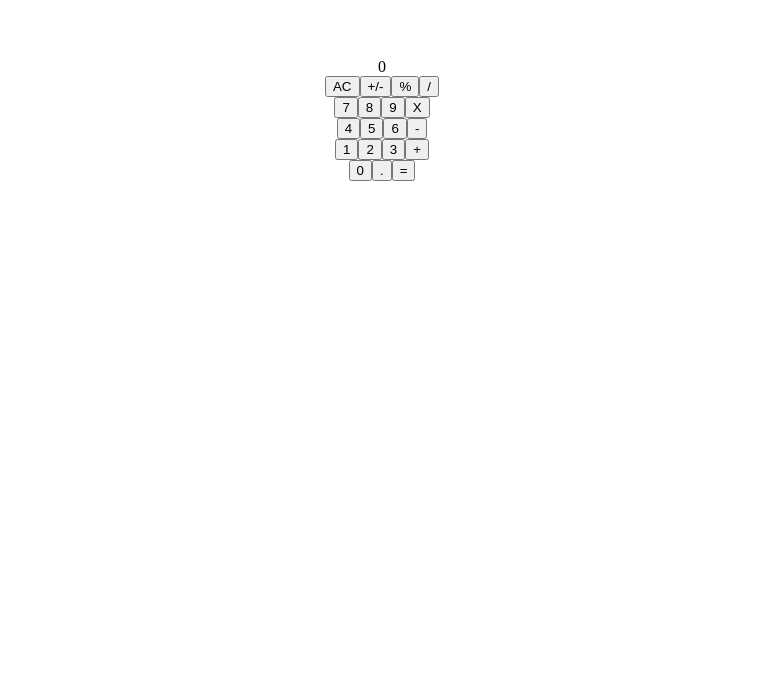
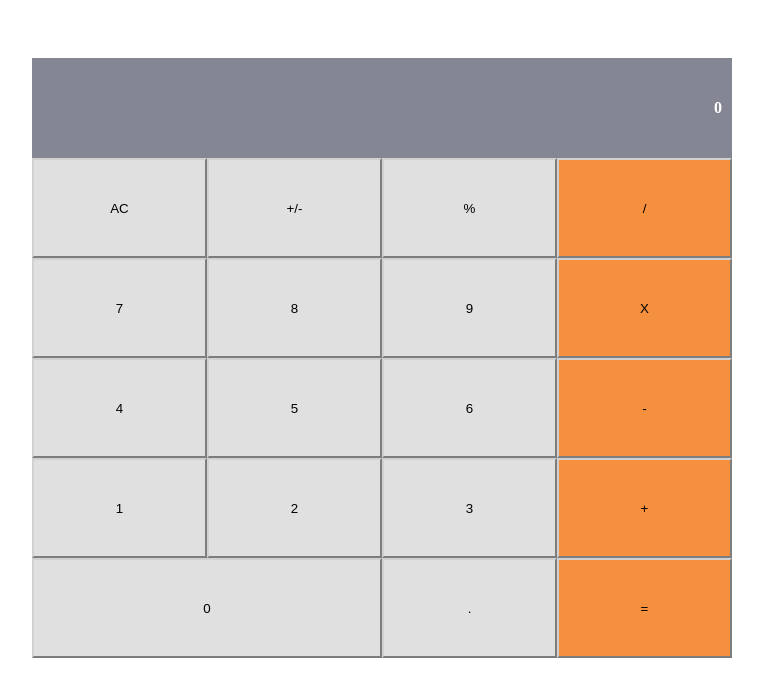
Before and after one commit to saimaAnis21/Calculator-app, a React (Create React App) app: page / in a window 1280 px wide. Shown: the top 696 px of the page, without its empty margins (258-1021 px from the left). Built offline with nearby package versions, Linux system fonts and the light colour scheme.

Commit message:
Style the calculatorr

```diff
--- a/src/components/App.js
+++ b/src/components/App.js
@@ -1,42 +1,38 @@
-import React from 'react';
+import React, { useState } from 'react';
 import ButtonPanel from './ButtonPanel';
 import Display from './Display';
-import '../index.css';
+import './styles.css';
 import calculate from '../logic/calculate';
 
-class App extends React.Component {
-  constructor(props) {
-    super(props);
-    this.state = {
+const App = () => {
+  const [state, setState] = useState({
     total: '0',
     next: '0',
     operation: '',
-    };
-    this.handleClick = this.handleClick.bind(this);
-  }
+  });
 
-  handleClick(buttonName) {
-    const dataset = calculate(this.state, buttonName);
+  const handleClick = (buttonName) => {
+    const dataset = calculate(state, buttonName);
     const { total, next, operation } = dataset;
-    this.setState({
+    setState({
       total,
       next,
       operation,
     });
-  }
+  };
 
-  render() {
-    const { total } = this.state;
+  const { total } = state;
   return (
     <>
-        <div className="app">
+
+      <div className="pt-50 m-auto w-700 d-flex flex-col">
         <Display result={total} />
-          <ButtonPanel clickHandler={this.handleClick} />
+        <ButtonPanel clickHandler={handleClick} />
 
       </div>
+
     </>
   );
-  }
-}
+};
 
 export default App;
--- a/src/components/Button.js
+++ b/src/components/Button.js
@@ -1,10 +1,20 @@
 import PropTypes from 'prop-types';
+import './styles.css';
 
 function Button(props) {
   const { name } = props;
   const handleClick = (buttonName) => props.clickHandler(buttonName);
+  const getClassName = (operator) => {
+    if (operator === '=' || operator === '+' || operator === '-' || operator === 'X' || operator === '/') {
+      return 'orng-btns w-25p h-100p brdr';
+    } if (operator === '0') {
+      return 'bg-btnpanel w-50p h-100p brdr';
+    }
+    return 'bg-btnpanel w-25p h-100p brdr';
+  };
+
   return (
-    <button type="submit" onClick={handleClick.bind(this, name)}>
+    <button type="submit" onClick={handleClick.bind(this, name)} className={getClassName(name)}>
       {name}
     </button>
   );
--- a/src/components/ButtonPanel.js
+++ b/src/components/ButtonPanel.js
@@ -1,35 +1,36 @@
 import PropTypes from 'prop-types';
 import Button from './Button';
+import './styles.css';
 
 function ButtonPanel(props) {
   const handleClick = (buttonName) => props.clickHandler(buttonName);
   return (
-    <div>
-      <div>
+    <div className="w-100p d-flex flex-col">
+      <div className="h-100">
         <Button name="AC" clickHandler={handleClick} />
         <Button name="+/-" clickHandler={handleClick} />
         <Button name="%" clickHandler={handleClick} />
         <Button name="/" clickHandler={handleClick} />
       </div>
-      <div>
+      <div className="h-100">
         <Button name="7" clickHandler={handleClick} />
         <Button name="8" clickHandler={handleClick} />
         <Button name="9" clickHandler={handleClick} />
         <Button name="X" clickHandler={handleClick} />
       </div>
-      <div>
+      <div className="h-100">
         <Button name="4" clickHandler={handleClick} />
         <Button name="5" clickHandler={handleClick} />
         <Button name="6" clickHandler={handleClick} />
         <Button name="-" clickHandler={handleClick} />
       </div>
-      <div>
+      <div className="h-100">
         <Button name="1" clickHandler={handleClick} />
         <Button name="2" clickHandler={handleClick} />
         <Button name="3" clickHandler={handleClick} />
         <Button name="+" clickHandler={handleClick} />
       </div>
-      <div>
+      <div className="h-100">
         <Button name="0" clickHandler={handleClick} />
         <Button name="." clickHandler={handleClick} />
         <Button name="=" clickHandler={handleClick} />
--- a/src/components/Display.js
+++ b/src/components/Display.js
@@ -1,10 +1,11 @@
 import PropTypes from 'prop-types';
+import './styles.css';
 
 function Display(props) {
   const { result } = props;
   return (
-    <div>
-      {result}
+    <div className="display-panel h-100 w-100p d-flex jc-flexend ai-center ">
+      <span className="pr-10">{result}</span>
     </div>
   );
 }
--- /dev/null
+++ b/src/components/styles.css
@@ -0,0 +1,73 @@
+.pt-50{
+    padding-top: 50px;
+}
+
+.m-auto{
+    margin: auto;
+}
+
+.d-flex{
+    display:flex;
+}
+
+.flex-col{
+    flex-direction: column;
+}
+
+.jc-flexend{
+    justify-content: flex-end;
+}
+
+.ai-center{
+    align-items: center;
+}
+
+.pr-10{
+    padding-right: 10px;
+}
+
+.w-100p{
+    width: 100%;
+}
+
+.w-700{
+    width: 700px;
+}
+
+.w-25p{
+    width: 25%;
+}
+
+.w-50p{
+    width: 50%;
+}
+
+.h-100p{
+    height: 100%;
+}
+
+.h-100{
+    height: 100px;
+}
+
+.bg-btnpanel{
+    background-color: #e0e0e0;
+}
+
+.display-panel{
+
+    background-color: #858694;
+    color: white;
+    font-weight: bold;
+
+}
+
+.orng-btns{
+    background-color: #f5913e;
+}
+
+.brdr{
+    border-style:outset;
+    border-color: #d1d1d1;
+    border-width: 2px;
+}
```
Lines whose indentation alone changed are shown as unchanged.
